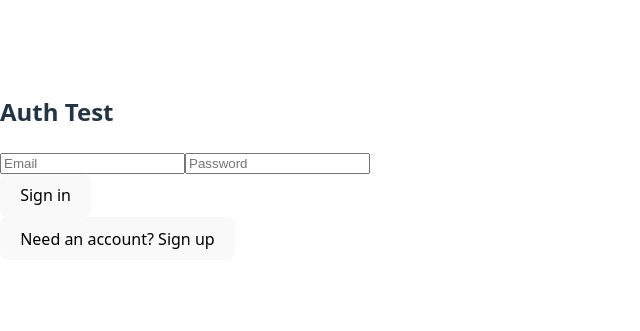
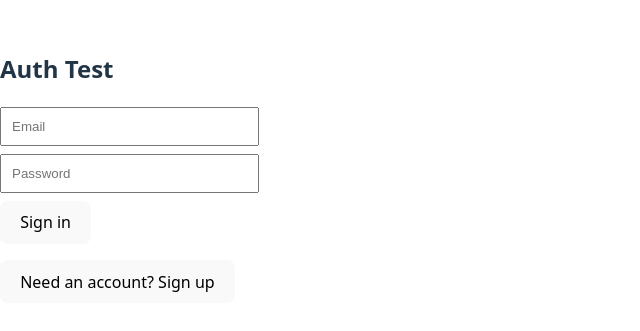
Before and after one commit to a-shahrabi/ai-react-museum, a React (Vite) app: page / in a window 1280 px wide. Shown: the part 223-554 px from the top of the page, without its empty margins (0-640 px from the left). Built offline with nearby package versions, Linux system fonts and the light colour scheme; no server answers.

Commit message:
update auth

```diff
--- a/src/AuthTest.jsx
+++ b/src/AuthTest.jsx
@@ -1,10 +1,12 @@
 import { useEffect, useState } from 'react';
 import { supabase } from './lib/supabaseClient';
+import { ensureProfile } from './lib/ensureProfile';
 
 export default function AuthTest() {
   const [mode, setMode] = useState('signin');
   const [email, setEmail] = useState('');
   const [password, setPassword] = useState('');
+  const [displayName, setDisplayName] = useState('');
   const [msg, setMsg] = useState('');
   const [user, setUser] = useState(null);
 
@@ -13,7 +15,7 @@ export default function AuthTest() {
     const { data: sub } = supabase.auth.onAuthStateChange((_e, session) => {
       setUser(session?.user || null);
     });
-    return () => sub.subscription.unsubscribe();
+    return () => sub?.subscription?.unsubscribe();
   }, []);
 
   async function submit(e) {
@@ -21,6 +23,7 @@ export default function AuthTest() {
     setMsg('');
     if (mode === 'signin') {
       const { error } = await supabase.auth.signInWithPassword({ email, password });
+      if (!error) await ensureProfile(); // create profile row if missing
       setMsg(error ? error.message : 'Signed in!');
     } else {
       const { error } = await supabase.auth.signUp({ email, password });
@@ -33,21 +36,55 @@ export default function AuthTest() {
     setMsg('Signed out');
   }
 
+  async function saveName() {
+    await ensureProfile(displayName || null);
+    setMsg('Profile saved');
+    setDisplayName('');
+  }
+
   return (
     <div style={{ maxWidth: 420, margin: '2rem auto' }}>
       <h2>Auth Test</h2>
+
       {user ? (
         <>
           <div>Logged in as: <b>{user.email}</b></div>
-          <button onClick={signOut}>Sign out</button>
+
+          <div style={{ marginTop: 8 }}>
+            <input
+              placeholder="Display name (optional)"
+              value={displayName}
+              onChange={(e) => setDisplayName(e.target.value)}
+              style={{ display: 'block', width: '100%', margin: '8px 0', padding: 10 }}
+            />
+            <button onClick={saveName}>Save name</button>
+          </div>
+
+          <button style={{ marginTop: 8 }} onClick={signOut}>Sign out</button>
+          <div style={{ marginTop: 8, color: '#7aa' }}>{msg}</div>
         </>
       ) : (
         <form onSubmit={submit}>
-          <input placeholder="Email" value={email} onChange={e=>setEmail(e.target.value)} />
-          <input type="password" placeholder="Password" value={password} onChange={e=>setPassword(e.target.value)} />
-          <button type="submit">{mode==='signin'?'Sign in':'Sign up'}</button>
-          <div>{msg}</div>
-          <button type="button" onClick={()=>setMode(mode==='signin'?'signup':'signin')}>
+          <input
+            placeholder="Email"
+            value={email}
+            onChange={e=>setEmail(e.target.value)}
+            style={{ display:'block', width:'100%', margin:'8px 0', padding:10 }}
+          />
+          <input
+            type="password"
+            placeholder="Password"
+            value={password}
+            onChange={e=>setPassword(e.target.value)}
+            style={{ display:'block', width:'100%', margin:'8px 0', padding:10 }}
+          />
+          <button type="submit">{mode==='signin' ? 'Sign in' : 'Sign up'}</button>
+          <div style={{ marginTop: 8, color: '#7aa' }}>{msg}</div>
+          <button
+            type="button"
+            onClick={()=>setMode(mode==='signin'?'signup':'signin')}
+            style={{ marginTop: 8 }}
+          >
             {mode==='signin' ? 'Need an account? Sign up' : 'Have an account? Sign in'}
           </button>
         </form>
```
